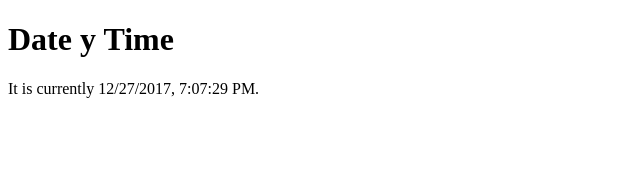
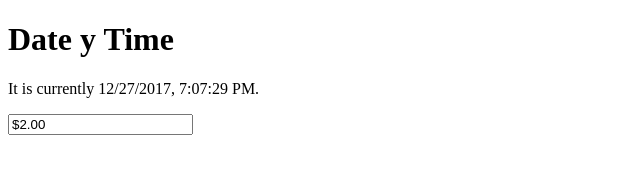
Before and after one commit to xabertum/js_tests, a plain HTML site: page index.html in a window 1280 px wide. Shown: the whole page, without its empty margins (0-640 px from the left). Drawn offline with Linux system fonts and the light colour scheme.

Commit message:
Minor Changes

```diff
--- a/date_time.js
+++ b/date_time.js
@@ -21,4 +21,8 @@ function insertDateTime() {
 
     //insert the new text into the span
     oTarget.appendChild(oNewText);
+
+    document.title = "TEST";
+    var oDonation = document.getElementById('donation');
+    if (oDonation) oDonation.value = "$2.00";
 }
--- a/index.html
+++ b/index.html
@@ -12,6 +12,7 @@
 <body>
     <h1>Date y Time</h1>
     <p>It is currently <span id="output">now</span>.</p>
+    <input type="text" id="donation" name="donation" value="$0.00">
 
 </body>
 
```
